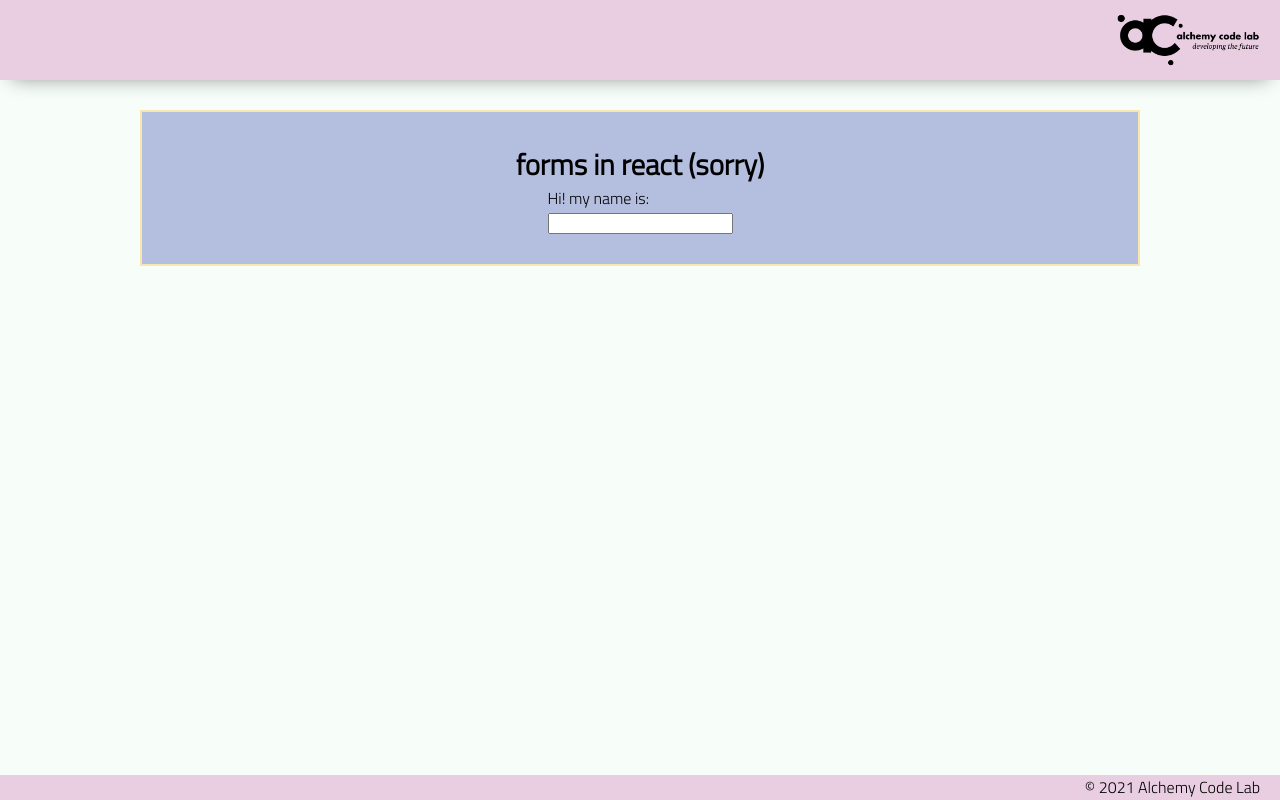
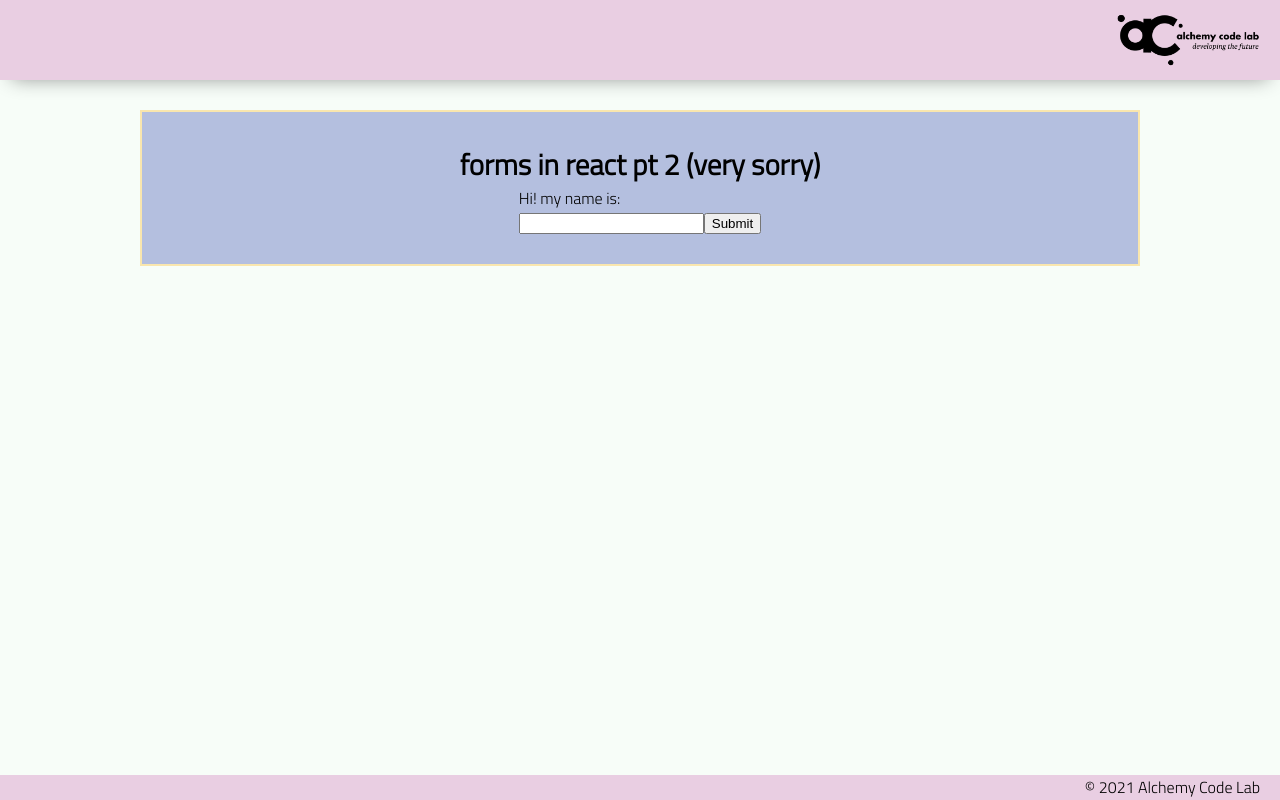
Before and after one commit to simpson-sean/foundations-react-sandbox, a React (Create React App) app: page / in a window 1280 px wide. Built offline with nearby package versions, Linux system fonts and the light colour scheme.

Commit message:
add form pt 2

```diff
--- a/src/App.js
+++ b/src/App.js
@@ -10,7 +10,7 @@ export default class App extends Component {
       return (
         <div className="App">
           <Header logoSrc="big-logo.png" />
-          <Body title="forms in react (sorry)"/>
+          <Body title="forms in react pt 2 (very sorry)"/>
           <Footer year="2021" />
         </div>
       );
--- a/src/NameTag.js
+++ b/src/NameTag.js
@@ -1,10 +1,20 @@
 import React, { Component } from 'react'
 
 export default class Counter extends Component {
-    state = { name: '' }
+    state = {
+        formName: '',
+        name: ''
+     }
 
     handleChange = (e) => {
-        this.setState({ name: e.target.value })
+        this.setState({ formName: e.target.value })
+    }
+
+    handleClick = () => {
+        this.setState({
+            name: this.state.formName,
+            formName: ''
+         });
     }
 
     render() {
@@ -12,6 +22,7 @@ export default class Counter extends Component {
             <div>
                 <h3>Hi! my name is: {this.state.name}</h3>
                 <input onChange={this.handleChange} />
+                <button onClick={this.handleClick}>Submit</button>
             </div>
         )
     }
```
